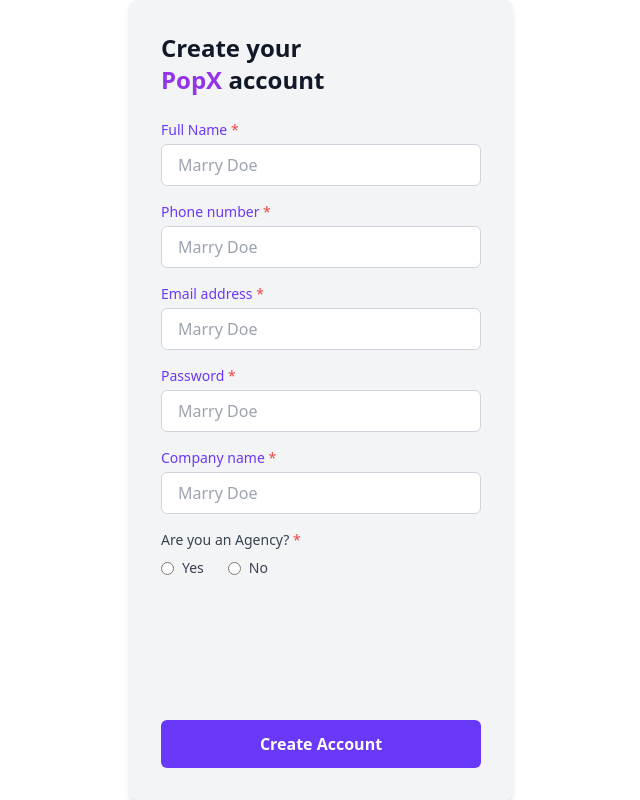
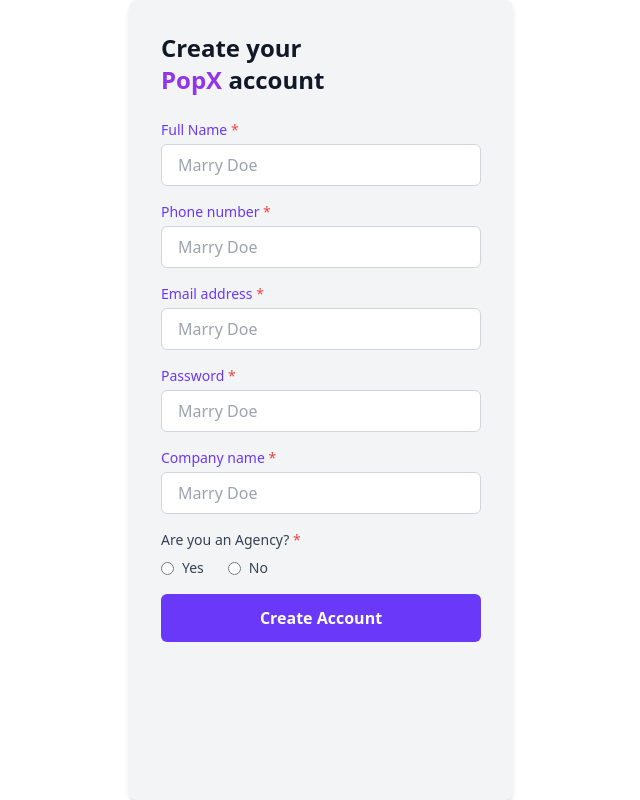
Before and after one commit to Tejaspatil4252/PopX-Intern-Project, a React (Create React App) app: page /register in a window 1280 px wide. Shown: the whole page, without its empty margins (319-959 px from the left). Built offline with nearby package versions, Linux system fonts and the light colour scheme.

Commit message:
Update: improved registration update flow using states

```diff
--- a/src/App.js
+++ b/src/App.js
@@ -1,4 +1,4 @@
-import React from 'react';
+import React,{useState} from 'react';
 import './App.css';
 import Registration from './pages/Registration';
 import Login from './pages/Login';
@@ -7,12 +7,36 @@
 import SettingPage from './pages/SettingPage';
 
 function App() {
+  const [data, setData]=useState({
+      fullName:"",
+      phone:"",
+      email:"",
+      password:"",
+      company:"",
+      agency:""
+    })
+
+    function addData(d){
+
+      setData((pre)=>{
+        return{
+          ...pre,
+          ...d
+        }
+      })
+    }
+
   return (
     <Routes>
       <Route path='/' element={<LandingPage/>}/>
       <Route path='/login' element={<Login/>}/>
-      <Route path='/register' element={<Registration/>}/>
-      <Route path='/home' element={<SettingPage/>}/>
+      <Route path='/register' element={<Registration
+      add={addData}
+      />}/>
+      <Route path='/home' element={<SettingPage
+      name={data.fullName}
+      email={data.email}
+      />}/>
 
 
 
--- a/src/pages/Registration.jsx
+++ b/src/pages/Registration.jsx
@@ -1,7 +1,34 @@
-import React from "react";
-import { Link } from "react-router-dom";
+import React,{useState} from "react";
+import { useNavigate } from "react-router-dom";
 
-function Registration() {
+function Registration(props) {
+  const navigate=useNavigate();
+  const [userData, setUserData]=useState({
+    fullName:"",
+    phone:"",
+    email:"",
+    password:"",
+    company:"",
+    agency:""
+  })
+
+  console.log(userData)
+
+  function handleChange(e){
+    const {name,value}=e.target;
+    setUserData((prev)=>{
+      return{
+        ...prev,
+        [name]:value
+      }
+    })
+  }
+    function handleSubmit(e){
+      e.preventDefault();
+      props.add(userData)
+      navigate("/home")
+      console.log("submitted")
+    }
   return (
     <div className="min-h-screen flex items-center justify-center bg-white">
       <div className="h-screen w-full max-w-sm p-8 bg-gray-100 rounded-lg shadow-md flex flex-col">
@@ -12,24 +39,26 @@
         </h2>
 
 
-        <form className="space-y-4 flex-grow">
+        <form onSubmit={handleSubmit} className="space-y-4 flex-grow" >
           {[
-            { label: "Full Name", name: "fullName" ,placeholder:"Marry Doe" },
-            { label: "Phone number", name: "phone",placeholder:"Marry Doe" },
-            { label: "Email address", name: "email",placeholder:"Marry Doe" },
-            { label: "Password", name: "password", type: "password",placeholder:"Marry Doe" },
-            { label: "Company name", name: "company" ,placeholder:"Marry Doe" },
-          ].map(({ label, name, type,placeholder = "text" }) => (
+            { label: "Full Name", name: "fullName" ,placeholder:"Marry Doe", value:userData.fullName},
+            { label: "Phone number", name: "phone",placeholder:"Marry Doe" , value:userData.phone },
+            { label: "Email address", name: "email",placeholder:"Marry Doe" , value:userData.email},
+            { label: "Password", name: "password", type: "password",placeholder:"Marry Doe", value:userData.password },
+            { label: "Company name", name: "company" ,placeholder:"Marry Doe" , value:userData.company},
+          ].map(({ label, name, placeholder,value,type = "text" }) => (
             <div key={name}>
               <label className="block text-sm font-medium text-[#6A38F8]  mb-1">
                 {label} <span className="text-red-500">*</span>
               </label>
               <input
+                onChange={handleChange}
                 type={type}
                 name={name}
                 className="w-full px-4 py-2 border border-gray-300 rounded-md focus:outline-none focus:ring-2 focus:ring-purple-500"
                 placeholder={placeholder}
-                required={true}
+                value={value}
+                required
 
               />
             </div>
@@ -46,6 +75,8 @@
                     type="radio"
                     name="agency"
                     value={option.toLowerCase()}
+                    checked={userData.agency === option.toLowerCase()}
+                    onChange={handleChange}
                     className="accent-purple-600"
                   />
                   <span className="text-sm text-gray-700">{option}</span>
@@ -53,18 +84,18 @@
               ))}
             </div>
           </div>
-        </form>
-
-
-  <div className="w-full">
-  <Link
-    to="/home"
+            <div className="w-full">
+  <button
     type="submit"
     className="w-[100%] px-6 py-3 bg-[#6A38F8] text-center text-white font-semibold rounded-md hover:bg-purple-700 transition mx-auto block"
   >
     Create Account
-  </Link>
+  </button>
 </div>
+        </form>
+
+
+
 
       </div>
     </div>
--- a/src/pages/SettingPage.jsx
+++ b/src/pages/SettingPage.jsx
@@ -1,7 +1,7 @@
 import React from "react";
 import { Link } from "react-router-dom";
 
-function SettingPage() {
+function SettingPage(props) {
   return (
     <div className="min-h-screen flex items-center justify-center bg-gray-100">
       <div className="h-screen w-full max-w-sm bg-white rounded-lg shadow-md flex flex-col">
@@ -27,8 +27,8 @@
               />
             </div>
             <div>
-              <h3 className="text-md font-semibold text-gray-900">Marry Doe</h3>
-              <p className="text-sm text-gray-600">Marry@Gmail.Com</p>
+              <h3 className="text-md font-semibold text-gray-900">{props.name}</h3>
+              <p className="text-sm text-gray-600">{props.email}</p>
             </div>
           </div>
 
```
